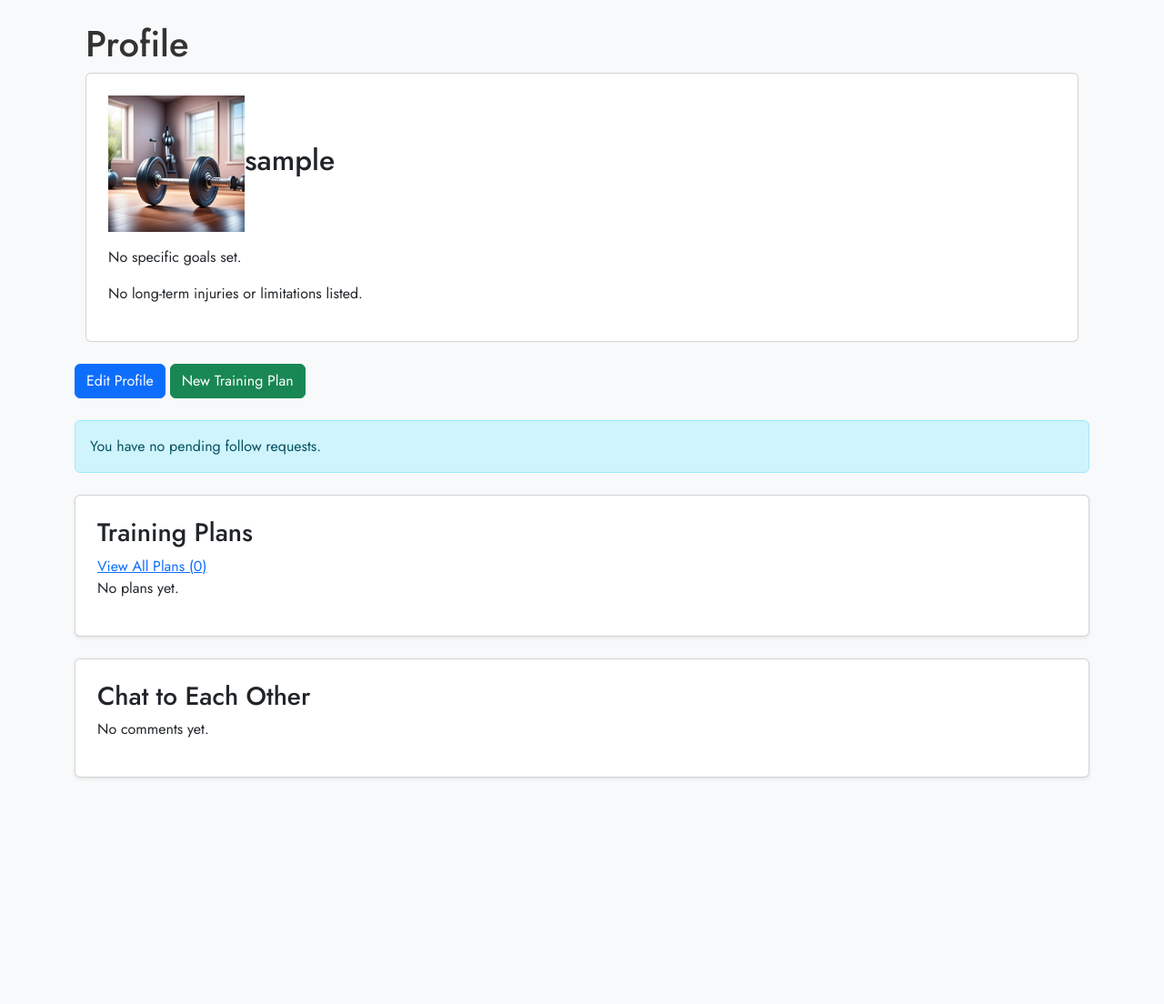
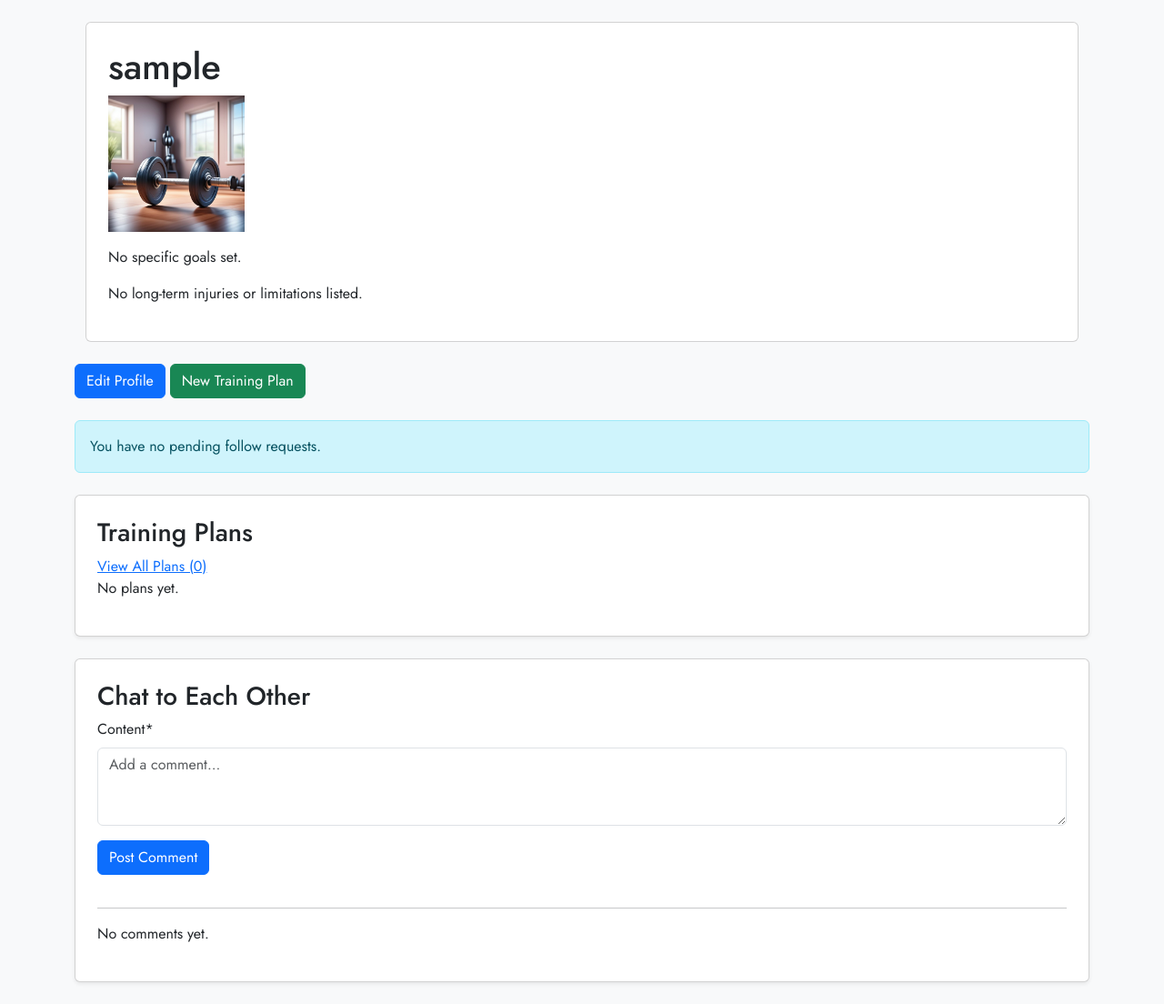
Before and after one commit to christinalicence/stride, a Django app: a page that uses fitness/templates/profiles/profile_detail.html in a window 1280 px wide. Shown: the part 56-1160 px from the top of the page at 91% size. Before the commit the page ends 912 px from the top, so only its background shows below. Run offline with Django 5.2, Linux system fonts and the light colour scheme; the visitor is signed in with stand-in values (Sample User, id 1); data comes from the database, SQL or seed files in the repository; data that the repository does not hold is empty; parts of the project's set-up code (start-up, migrations or seed data) failed here and were passed over; some libraries are stand-ins or nearby versions; some web fonts are replaced.

Commit message:
allow comments on own profile, stop comments on unconnected profiles

```diff
--- a/fitness/templates/profiles/profile_detail.html
+++ b/fitness/templates/profiles/profile_detail.html
@@ -5,19 +5,17 @@
 {% block content %}
 
 <div class="container mt-4">
-    <h1>Profile</h1>
 
-<!-- User Info Card -->
 <div class="card p-4 mb-4">
+    <div>
+    <h1>{{ profile.display_name|default:profile.user.username }}</h1>
+        </div>
     <div class="d-flex align-items-center mb-3">
         {% if profile.profile_picture %}
             <img src="{{ profile.profile_picture.url }}" alt="Profile Picture" class="profile-picture">
         {% else %}
             <img src="{% static 'fitness/images/weights.jpg' %}" alt="Default Profile Picture" class="profile-picture">
         {% endif %}
-        <div>
-            <h2>{{ profile.display_name|default:profile.user.username }}</h2>
-        </div>
     </div>
     {% if profile.bio %}
         <p>{{ profile.bio }}</p>
@@ -39,14 +37,12 @@
 </div>
 </div>
 
-<!-- Edit Profile and Create Training Plan Button for Owner -->
 {% if is_owner %}
     <div class="mb-3">
         <a href="{% url 'edit_profile' %}" class="btn btn-primary">Edit Profile</a>
         <a href="{% url 'create_training_plan' %}" class="btn btn-success">New Training Plan</a>
     </div>
 
-<!-- Pending Follow Requests Section, only for profile owner -->
 <div>
    {% if pending_follow_requests %}
     <div class="card my-4" id="follow-requests-card">
@@ -73,7 +69,6 @@
 {% endif %}
 </div>
 
-<!-- Follow Button for other profiles -->
 {% else %}
     <div class="mb-3">
         {% if not is_following %}
@@ -86,7 +81,6 @@
         {% endif %}
     </div>
 {% endif %}
-<!-- Training Plans Section -->
 <div class="card shadow-sm p-4 mb-4">
     <h3>Training Plans</h3>
     {% if user.is_authenticated and user == profile.user %}
@@ -117,10 +111,24 @@
     {% endif %}
 </div>
 
-<!-- Comments Display Section -->
 <div class="card shadow-sm p-4 mb-4">
     <h3>Chat to Each Other</h3>
-    {% if profile.comments_received.all %}
+
+    {% if user.is_authenticated and is_owner or user.is_authenticated and is_following or user.is_authenticated and profile in user.userprofile.approved_following.all %}
+    <div style="margin-bottom: 20px;">
+        <form method="post" action="{% url 'add_comment' profile.pk %}">
+            {% csrf_token %}
+            {{ comment_form|crispy }}
+            <button type="submit" class="btn btn-primary">Post Comment</button>
+        </form>
+    </div>
+    {% elif user.is_authenticated %}
+        <p class="text-muted">You must be connected to leave a comment on this profile.</p>
+    {% else %}
+        <p>You must <a href="{% url 'login' %}">sign in</a> to leave a comment.</p>
+    {% endif %}
+
+    <hr> {% if comments %}
         <ul class="list-group">
             {% for comment in comments %}
                 {% if comment.approved or profile.user == user %}
@@ -130,7 +138,6 @@
                             <p class="text-muted small">{{ comment.created_at|date:"M d, Y H:i" }}</p>
                         </div>
 
-                        <!-- Approve/Edit/Delete Buttons -->
                         {% if profile.user == user and not comment.approved %}
                             <a href="{% url 'approve_comment' comment.id %}" class="btn btn-sm btn-outline-success">Approve</a>
                         {% endif %}
@@ -139,14 +146,12 @@
                             <a href="{% url 'delete_comment' comment.id %}" class="btn btn-sm btn-outline-danger">Delete</a>
                         {% endif %}
 
-                        <!-- Reply Form -->
                         <form method="post" action="{% url 'reply_comment' profile.pk comment.pk %}" class="mt-2">
                             {% csrf_token %}
                             <textarea name="content" rows="2" placeholder="Reply..." class="form-control mb-2"></textarea>
                             <button type="submit" class="btn btn-sm btn-outline-primary">Reply</button>
                         </form>
 
-                        <!-- Nested Replies -->
                         {% for reply in comment.replies.all %}
                             <div class="ms-4 mt-2 border-start ps-3">
                                 <h4>{{ reply.author.display_name }}</h4>: {{ reply.content }}
```
